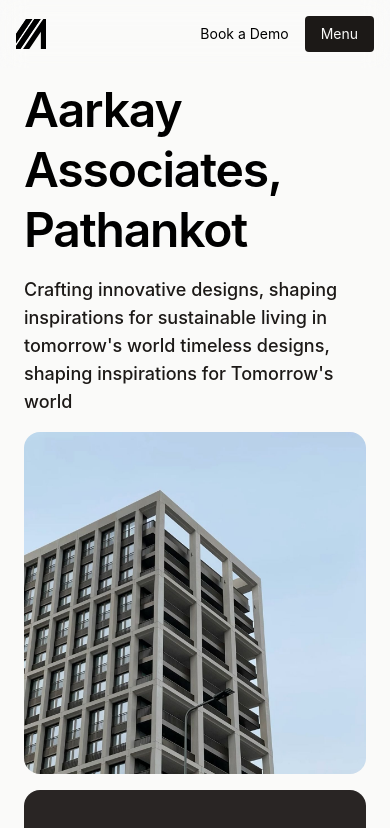
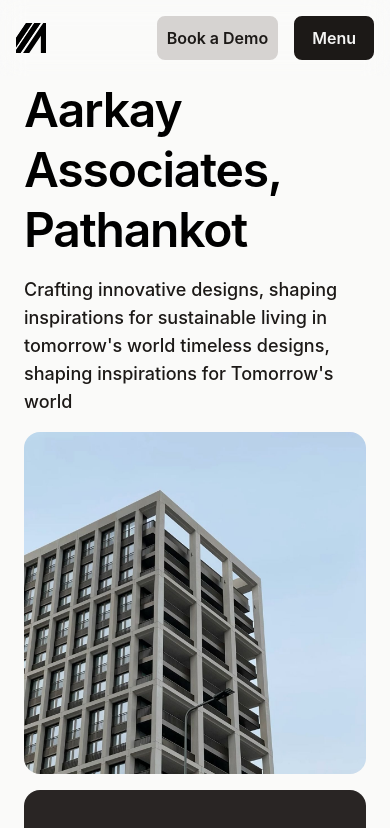
Before and after one commit to RakshitRabugotra/aarkay-associates, a Next.js app: page / in a window 390 px wide. Shown: the top 828 px of the page. Built offline with nearby package versions, Linux system fonts and the light colour scheme.

Commit message:
style: change style of book demo button and contact us section

```diff
--- a/src/components/ContactUs/ContactUs.tsx
+++ b/src/components/ContactUs/ContactUs.tsx
@@ -4,7 +4,7 @@ import Section from "@components/Section";
 export default function ContactUs() {
   return (
     <Section className="bg-aesthetic items-center justify-center bg-center">
-      <div className="flex flex-col justify-around gap-24 rounded-3xl bg-stone-800 bg-opacity-40 p-8 backdrop-blur-sm">
+      <div className="flex flex-col justify-center gap-8 border-2 border-slate-400 rounded-3xl bg-slate-800 bg-opacity-40 p-8 backdrop-blur-sm">
         <span className="text-2xl font-medium text-stone-100">
           {"Book an appointment now, make your dream place a reality!"}
         </span>
--- a/src/components/Navbar.tsx
+++ b/src/components/Navbar.tsx
@@ -37,7 +37,7 @@ export default function Navbar() {
 
       {/* The book demo */}
       <div className="inline-flex items-center gap-4">
-        <a className="text-s">Book a Demo</a>
+        <a className="text-base rounded-lg font-semibold text-stone-900 border-solid border-2 border-stone-300 bg-stone-300 p-2">Book a Demo</a>
 
         {/* Contact Us if the screen is large enough, else hamburger */}
         <a
@@ -47,7 +47,7 @@ export default function Navbar() {
           Contact Us
         </a>
 
-        <a onClick={() => setShow(prev => !prev)} className="md:hidden z-10 rounded bg-stone-900 p-2 px-4 text-stone-50">
+        <a onClick={() => setShow(prev => !prev)} className="md:hidden rounded-lg font-semibold z-10 text-base bg-stone-900 px-4 text-stone-100 border-solid border-2 border-stone-900 p-2">
           {show ? "Close" : "Menu"}
         </a>
       </div>
```
